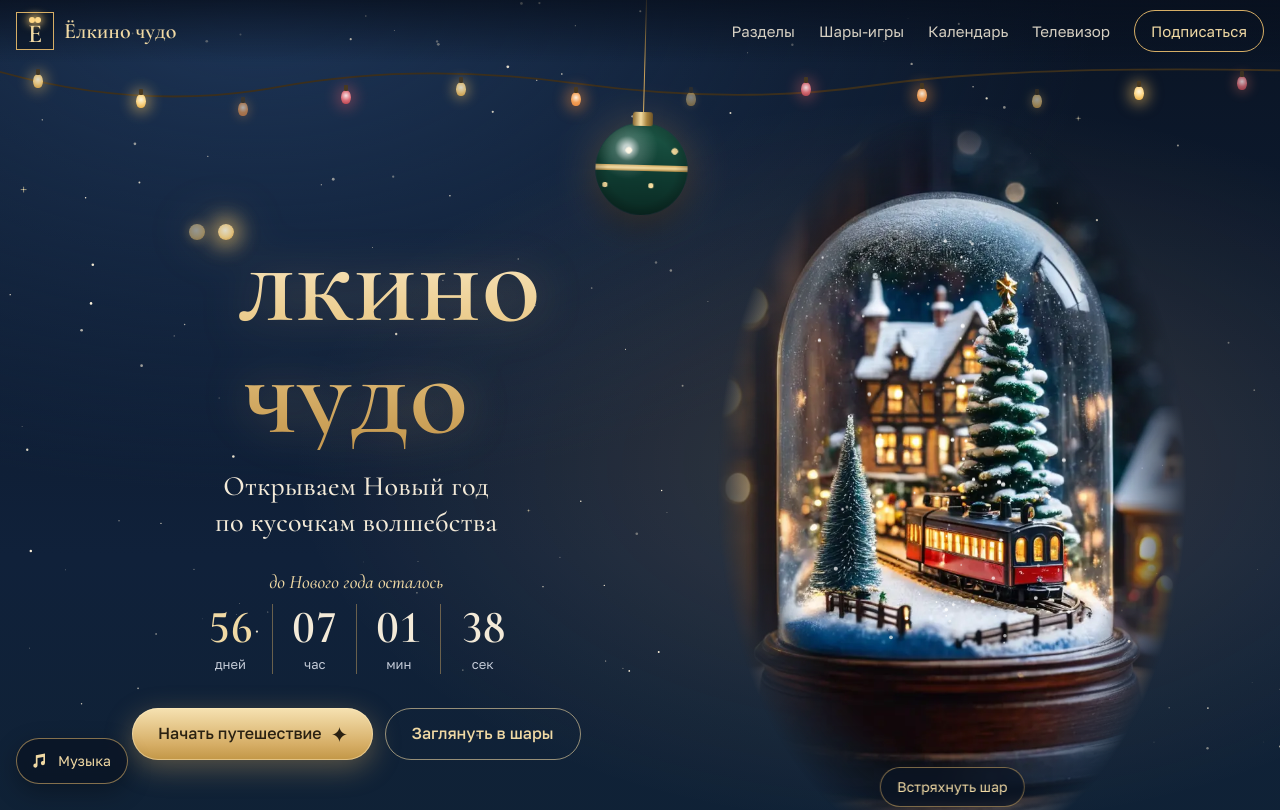
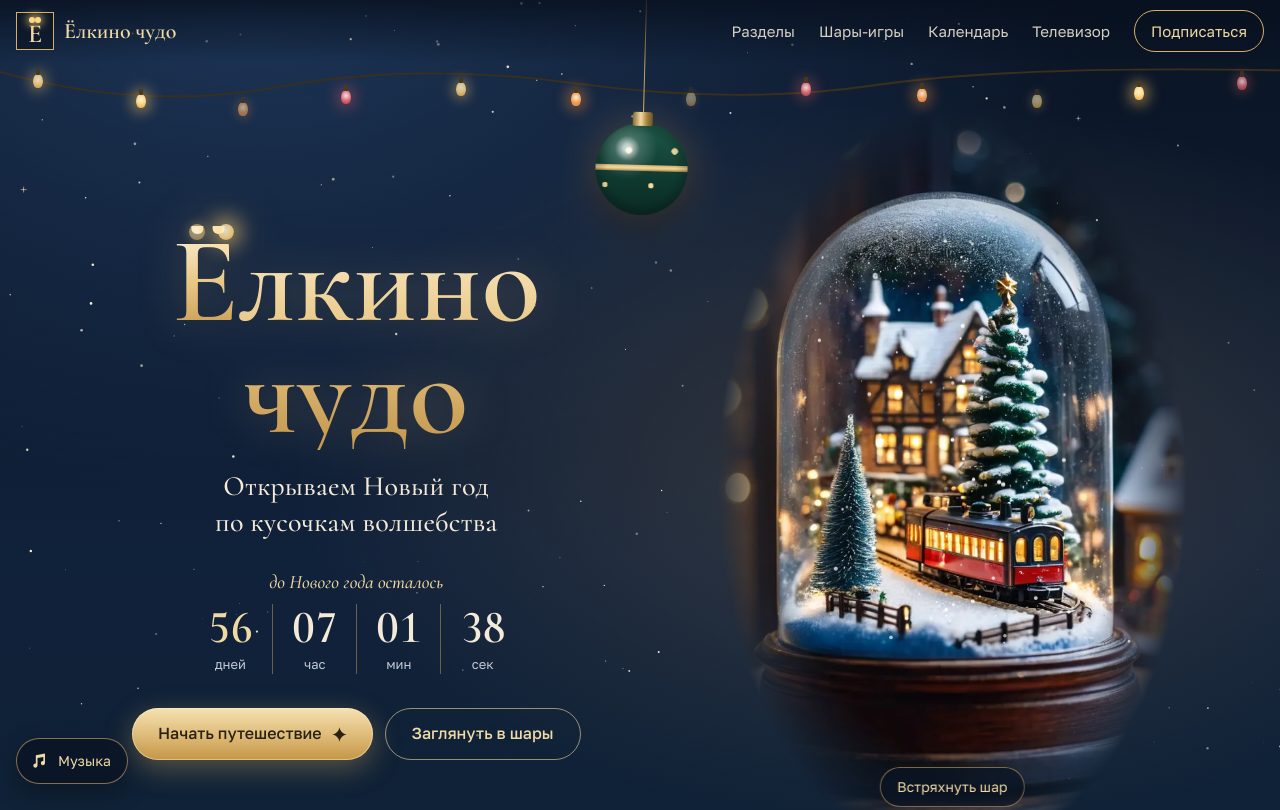
Before and after one commit to aak0889/elkino-chudo, a plain HTML site: page index.html in a window 1280 px wide. Shown: the top 810 px of the page. Drawn offline with nearby package versions, Linux system fonts and the light colour scheme; animation ran at ten frames a second.

Commit message:
Заголовок: буква Ё снова видна на телефоне (свой градиент у .yo)
Co-Authored-By: Claude Opus 5.5 <noreply@anthropic.com>

```diff
--- a/css/style.css
+++ b/css/style.css
@@ -120,7 +120,7 @@ section{scroll-margin-top:60px}
 .title{font-size:clamp(68px,9.5vw,132px);font-weight:600;line-height:.92;color:transparent;
   background:linear-gradient(180deg,#fbeccc 8%,#e9c886 50%,#c79b52 95%);-webkit-background-clip:text;background-clip:text;
   filter:drop-shadow(0 0 22px rgba(255,200,120,.25));padding-top:.14em}
-.yo{position:relative;display:inline-block;color:transparent}
+.yo{position:relative;display:inline-block;color:transparent;background:linear-gradient(180deg,#fbeccc 8%,#e9c886 50%,#c79b52 95%);-webkit-background-clip:text;background-clip:text;-webkit-text-fill-color:transparent}
 .yo i{position:absolute;top:-.02em;width:.13em;height:.13em;border-radius:50%;background:radial-gradient(circle at 45% 40%,#fff6dc,var(--bulb) 55%,#e8a83a);
   box-shadow:0 0 .2em .07em rgba(255,205,110,.8);animation:glow 2.6s ease-in-out infinite}
 .yo i:first-child{left:.14em}.yo i:nth-child(2){left:.38em;animation-delay:1.3s}
```
